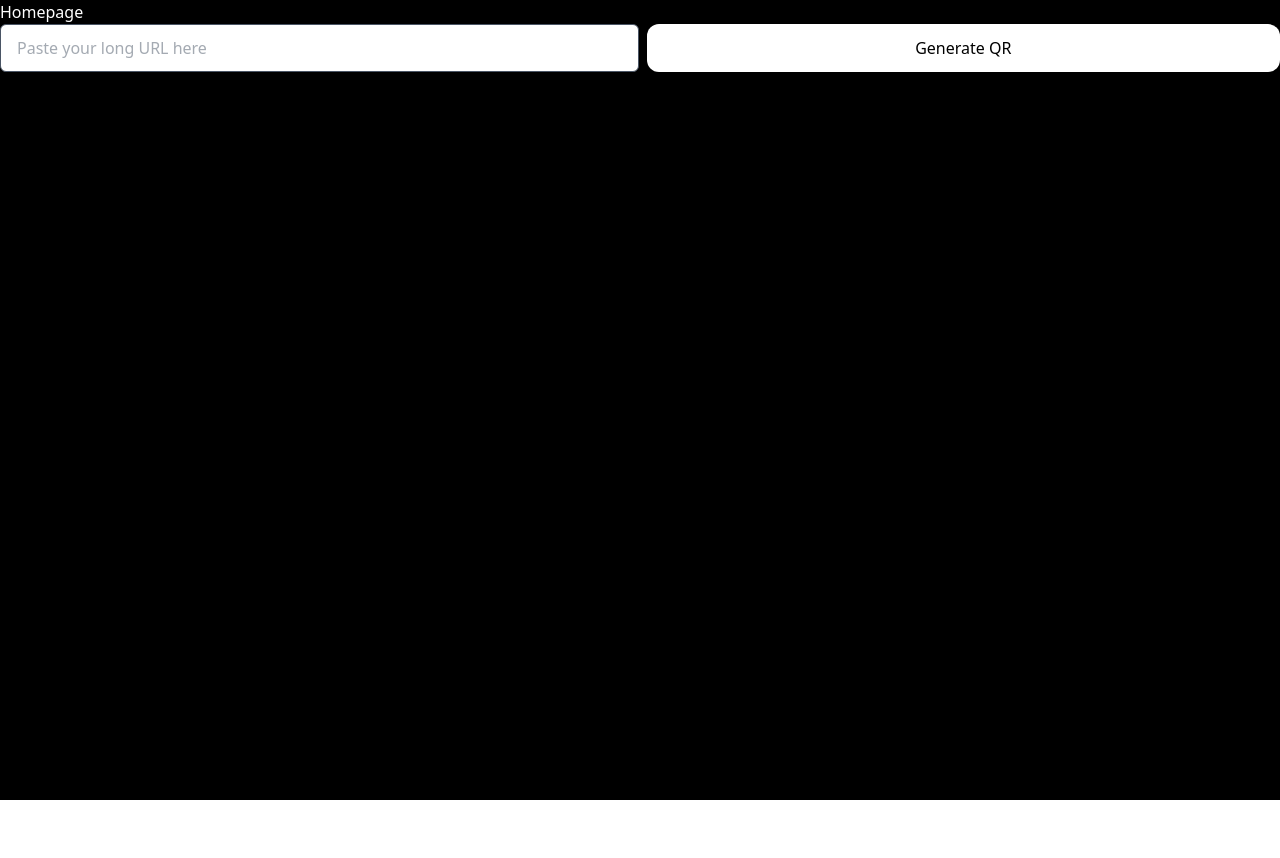
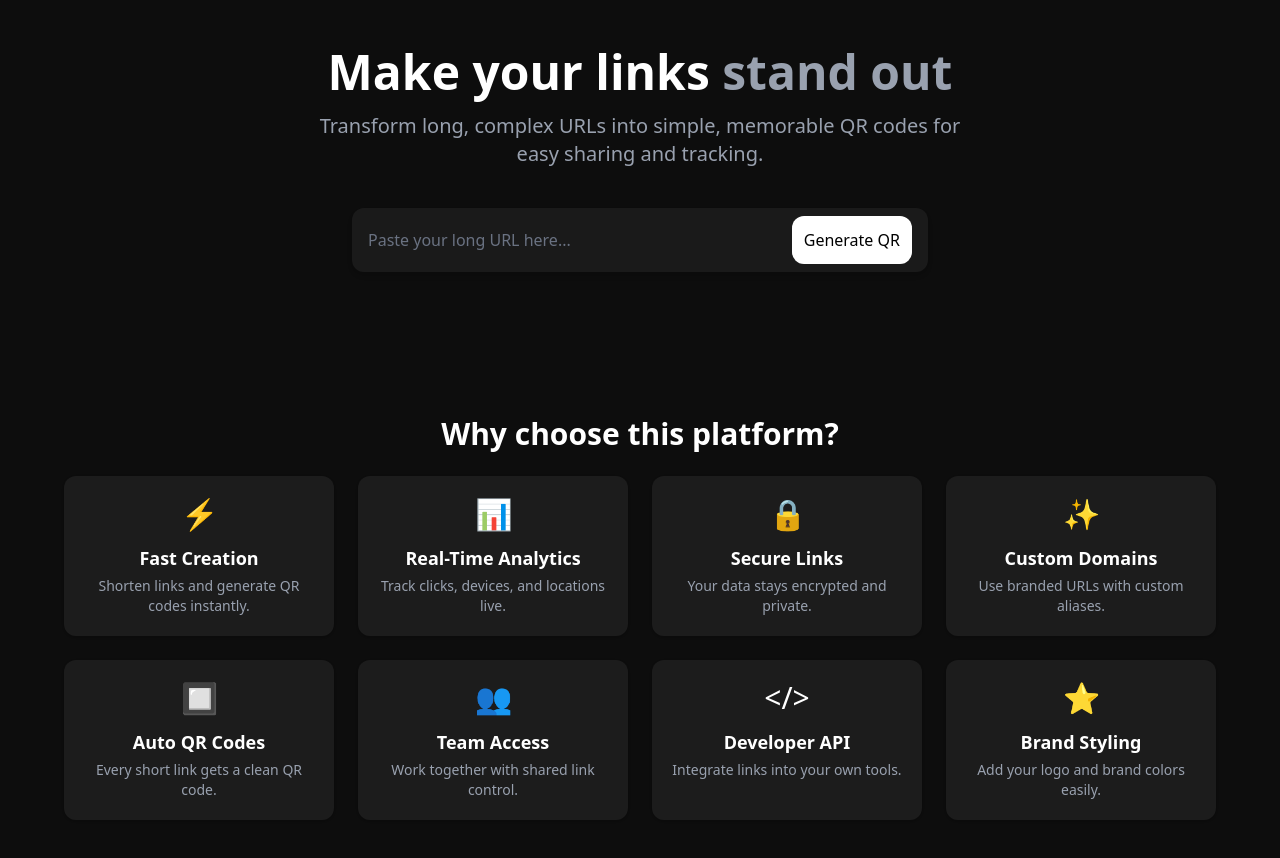
Before and after one commit to karsh0/openQR, a React (Vite) app in the folder frontend/: page / in a window 1280 px wide. Shown: the top 858 px of the page. Before the commit the page ends 800 px from the top, so only its background shows below. Built offline with nearby package versions, Linux system fonts and the light colour scheme.

Commit message:
Updated homepage

```diff
--- a/frontend/package.json
+++ b/frontend/package.json
@@ -12,6 +12,7 @@
   "dependencies": {
     "@tailwindcss/vite": "^4.1.6",
     "axios": "^1.9.0",
+    "framer-motion": "^12.11.0",
     "lucide-react": "^0.510.0",
     "react": "^19.1.0",
     "react-dom": "^19.1.0",
--- a/frontend/src/components/card.tsx
+++ b/frontend/src/components/card.tsx
@@ -1,7 +1,7 @@
 import QRCode from "react-qr-code";
 
 export function Card({url, title, timestamp}:{url: string, title:string, timestamp: string}){
-    return <div className="bg-white text-black px-4 py-3 m-2 rounded-xl flex gap-4">
+    return <div className="bg-white shadow-white shadow-sm text-black px-4 py-3 m-2 rounded-xl flex gap-4">
         <QRCode value={url} className="w-25 h-25"/>
         <div className="flex flex-col gap-2">
         <span className="text-xl font-semibold">{title}</span>
--- a/frontend/src/pages/Dashboard.tsx
+++ b/frontend/src/pages/Dashboard.tsx
@@ -5,18 +5,26 @@ import axios from "axios";
 import { BACKEND_URL } from "../config/config";
 import { Card } from "../components/card";
 
+type CardType = {
+  link: string,
+  title: string,
+  timestamp: string
+}
+
 export default function Dashboard() {
   const [toggle, setToggle] = useState(false);
-  const [data, setData] = useState([])
+  const [data, setData] = useState<CardType[] | []>([]);
+  const [loading, setLoading] = useState(false)
 
   useEffect(() => {
     const fetchData = async () => {
       try {
+        setLoading(true)
         const res = await axios.get(`${BACKEND_URL}/generate`, { withCredentials: true });
-          console.log(res.data.card);
-          setData(res.data.card)
+        setData(res.data.card);
+        setLoading(false)
       } catch (err) {
-          console.error('Error fetching data:', err);
+        console.error("Error fetching data:", err);
       }
     };
 
@@ -24,21 +32,27 @@ export default function Dashboard() {
   }, [toggle]);
 
   return (
-    <div className="flex flex-col h-screen w-screen justify-center items-center bg-black text-white relative">
-      <div className="flex flex-col items-center gap-4">
-        <h1 className="text-2xl font-bold">Dashboard</h1>
+    <div className="flex flex-col min-h-screen w-screen bg-black text-white p-8 overflow-y-auto">
+      <div className="max-w-5xl mx-auto w-full space-y-6">
+        <div className="flex items-center justify-between">
+          <h1 className="text-3xl font-bold">Dashboard</h1>
+          <div className="max-w-69">
           <Button title="Create New Link" onClick={() => setToggle(!toggle)} dark={false} />
           </div>
-      <div className="max-w-2/3">
+        </div>
 
-      <span className="text-2xl font-semibold">Your QR collections</span>
-      <div className="flex flex-wrap gap-5">
-      {data.map(x => (
-        <Card url={x.link} title={x.title} timestamp={x.timestamp}/>
+        {loading ? 'loading...' :
+        <div className="space-y-4">
+        <h2 className="text-xl font-semibold border-b border-white/10 pb-2">Your QR Collections</h2>
+        <div className="grid grid-cols-1 sm:grid-cols-2 md:grid-cols-3 gap-5">
+          {data.map((x, i) => (
+            <Card key={i} url={x.link} title={x.title} timestamp={x.timestamp} />
           ))}
         </div>
       </div>
+      }
 
+      </div>
       {toggle && <Popup setToggle={setToggle} />}
     </div>
   );
--- a/frontend/src/pages/Hompage.tsx
+++ b/frontend/src/pages/Hompage.tsx
@@ -1,16 +1,97 @@
 import { useRef } from "react";
 import { Input } from "../components/input";
+import { motion } from "framer-motion";
 import { Button } from "../components/button";
 import { useNavigate } from "react-router-dom";
 
-export default function Homepage(){
-    const navigate = useNavigate()
-    const inputRef = useRef<HTMLInputElement | null>(null)
-    return <div>
-        Homepage
-       <div className="flex gap-2">
-            <Input placeholder="Paste your long URL here" ref={inputRef}/>
-            <Button title="Generate QR" onClick={()=> navigate(`/dashboard?create=${inputRef.current?.value}`)}/>
-       </div>
-    </div>
+export default function Homepage() {
+  const navigate = useNavigate();
+  const inputRef = useRef<HTMLInputElement | null>(null);
+
+  const handleGenerate = () => {
+    const value = inputRef.current?.value?.trim();
+    if (value) navigate(`/dashboard?create=${encodeURIComponent(value)}`);
+  };
+
+  return (
+    <div className="min-h-screen w-screen bg-[#0d0d0d] text-white flex flex-col items-center justify-center px-6 py-12">
+      <div className="max-w-2xl text-center space-y-4 mb-10">
+        <h1 className="text-4xl sm:text-5xl font-bold">
+          Make your links <span className="text-gray-400">stand out</span>
+        </h1>
+        <p className="text-gray-400 text-xl">
+          Transform long, complex URLs into simple, memorable QR codes for easy sharing and tracking.
+        </p>
+      </div>
+
+      <div className="flex w-full max-w-xl items-center bg-[#1a1a1a] px-4 py-2 rounded-xl shadow-md mb-16">
+        <input
+          ref={inputRef}
+          placeholder="Paste your long URL here..."
+          className="flex-1 bg-transparent border-none text-white placeholder-gray-500 focus:outline-none"
+        />
+       <div className="max-w-96"> <Button title="Generate QR" onClick={handleGenerate} dark={false} /></div>
+      </div>
+
+      <div className="mt-20 max-w-6xl w-full">
+        <h2 className="text-center text-3xl font-semibold mb-6">Why choose this platform?</h2>
+        <div className="grid grid-cols-1 sm:grid-cols-2 md:grid-cols-4 gap-6">
+          {[
+              {
+                title: "Fast Creation",
+                desc: "Shorten links and generate QR codes instantly.",
+                icon: "⚡️",
+              },
+              {
+                title: "Real-Time Analytics",
+                desc: "Track clicks, devices, and locations live.",
+                icon: "📊",
+              },
+              {
+                title: "Secure Links",
+                desc: "Your data stays encrypted and private.",
+                icon: "🔒",
+              },
+              {
+                title: "Custom Domains",
+                desc: "Use branded URLs with custom aliases.",
+                icon: "✨",
+              },
+              {
+                title: "Auto QR Codes",
+                desc: "Every short link gets a clean QR code.",
+                icon: "🔲",
+              },
+              {
+                title: "Team Access",
+                desc: "Work together with shared link control.",
+                icon: "👥",
+              },
+              {
+                title: "Developer API",
+                desc: "Integrate links into your own tools.",
+                icon: "</>",
+              },
+              {
+                title: "Brand Styling",
+                desc: "Add your logo and brand colors easily.",
+                icon: "⭐",
+              }
+          ].map((feature, index) => (
+            <motion.div
+              key={index}
+              className="bg-[#1c1c1c] rounded-xl p-5 text-center shadow-sm hover:shadow-lg transition-all"
+              initial={{ opacity: 0, y: 40 }}
+              animate={{ opacity: 1, y: 0 }}
+              transition={{ delay: index * 0.1, duration: 0.5, ease: "easeOut" }}
+            >
+              <div className="text-3xl mb-3">{feature.icon}</div>
+              <h3 className="text-lg font-bold mb-1">{feature.title}</h3>
+              <p className="text-sm text-gray-400">{feature.desc}</p>
+            </motion.div>
+                  ))}
+                </div>
+              </div>
+            </div>
+  );
 }
```
Also changed, not shown: 1 other file (tests, documents, lock files or other folders). Lines whose indentation alone changed are shown as unchanged.
